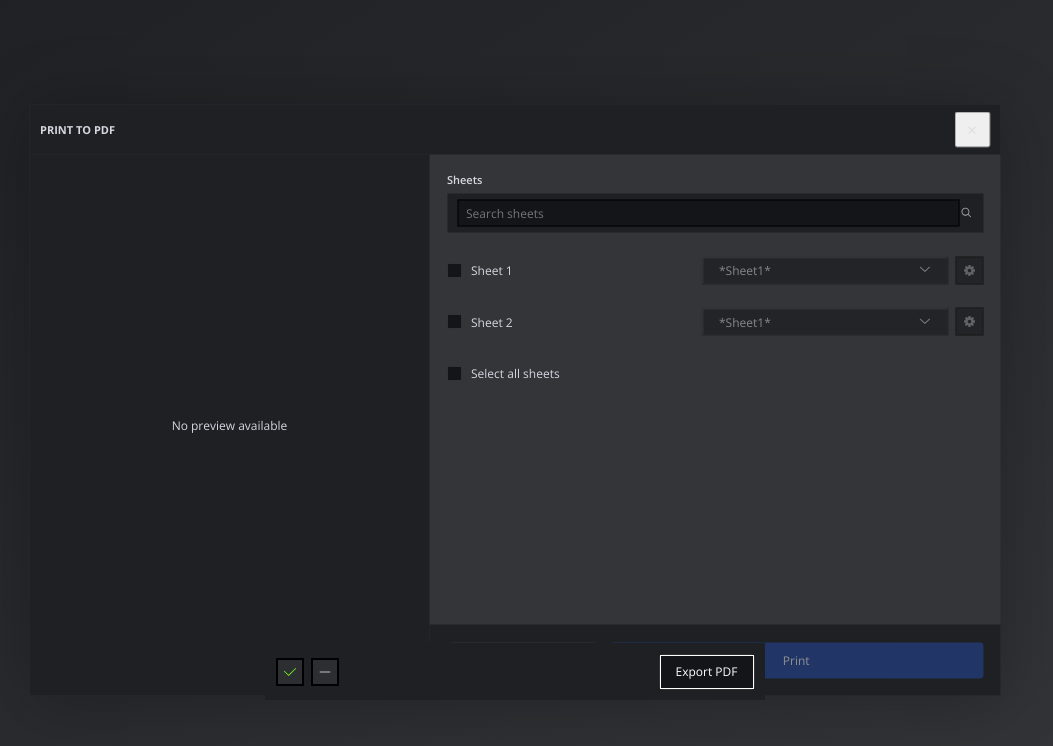
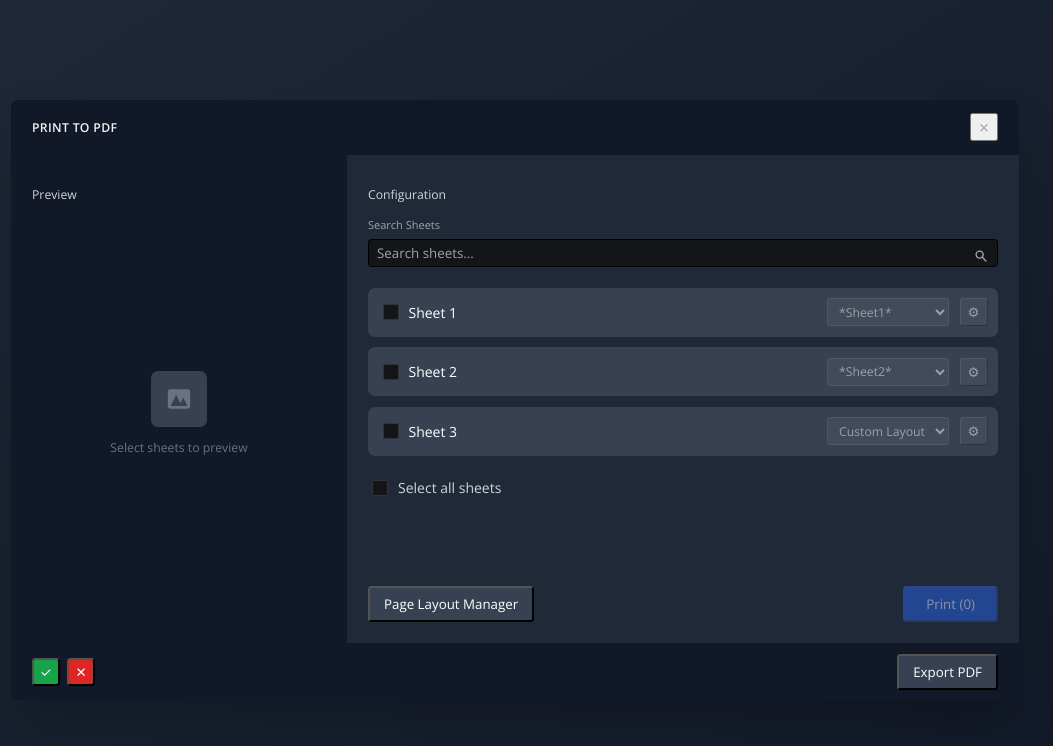
Before and after one commit to alexdubnyak/print-to-pdf, a React (Vite) app: page / in a window 1280 px wide. Shown: the top 746 px of the page, without its empty margins (125-1178 px from the left). Built offline with nearby package versions, Linux system fonts and the light colour scheme.

Commit message:
Complete rewrite: Clean modern Print to PDF interface

```diff
--- a/src/App.tsx
+++ b/src/App.tsx
@@ -1,306 +1,270 @@
-import { useState } from 'react';
+import React, { useState } from 'react';
+import './styles/globals.css';
 
-// Import real components instead of stubs
-import { ButtonPrimary } from '../components/button-primary';
-import { ButtonSecondary } from '../components/button-secondary';
-import { ButtonIcon } from '../components/button-icon';
-import { Checkbox } from '../components/checkbox';
-import { TextInput } from '../components/text-input';
-import { Select } from '../components/select';
-import { SheetNavigationLeft } from '../components/sheet-navigation-left';
-import { SheetNavigationRight } from '../components/sheet-navigation-right';
-import { SheetPreview } from '../components/sheet-preview';
-import { NoPreview } from '../components/no-preview';
-import { LayoutEditor } from '../components/layout-editor';
-import { PageLayoutManager } from '../components/page-layout-manager';
-
-// Import styles
-import './styles/globals.css';
+// Types
+interface Sheet {
+  id: string;
+  name: string;
+  widthMm: number;
+  heightMm: number;
+  layout: string;
+  selected: boolean;
+}
 
 export default function App() {
   const [isDialogOpen, setIsDialogOpen] = useState(true);
   const [searchValue, setSearchValue] = useState('');
-  const [selectAllChecked, setSelectAllChecked] = useState(false);
-  const [sheet1Checked, setSheet1Checked] = useState(false);
-  const [sheet2Checked, setSheet2Checked] = useState(false);
-  const [layoutValue, setLayoutValue] = useState('item1');
-  const [layout2Value, setLayout2Value] = useState('item1');
-  const [currentSheet, setCurrentSheet] = useState(1);
+  const [currentSheetIndex, setCurrentSheetIndex] = useState(0);
+  const [selectAll, setSelectAll] = useState(false);
 
-  // Layout editor states
-  const [isLayoutEditorOpen, setIsLayoutEditorOpen] = useState(false);
-  const [editingLayoutSheet, setEditingLayoutSheet] = useState<string>('');
-  const [isPageLayoutManagerOpen, setIsPageLayoutManagerOpen] = useState(false);
+  const [sheets, setSheets] = useState<Sheet[]>([
+    { id: '1', name: 'Sheet 1', widthMm: 707, heightMm: 500, layout: '*Sheet1*', selected: false },
+    { id: '2', name: 'Sheet 2', widthMm: 841, heightMm: 594, layout: '*Sheet2*', selected: false },
+    { id: '3', name: 'Sheet 3', widthMm: 297, heightMm: 210, layout: 'Custom Layout', selected: false },
+  ]);
 
-  // Activate all sheets functionality
-  const [isActivateAllActive, setIsActivateAllActive] = useState(false);
+  const selectedSheets = sheets.filter(sheet => sheet.selected);
+  const currentSheet = selectedSheets[currentSheetIndex] || sheets[0];
 
-  // Calculate selected sheets
-  const selectedSheets = [];
-  if (sheet1Checked) selectedSheets.push(1);
-  if (sheet2Checked) selectedSheets.push(2);
+  // Event handlers
+  const handleSheetSelect = (sheetId: string, selected: boolean) => {
+    setSheets(prev => prev.map(sheet =>
+      sheet.id === sheetId ? { ...sheet, selected } : sheet
+    ));
 
-  const selectedCount = selectedSheets.length;
-  const isPrintDisabled = selectedCount === 0;
+    if (selected && selectedSheets.length === 0) {
+      setCurrentSheetIndex(0);
+    }
+  };
 
-  // Navigation handlers
+  const handleSelectAll = (checked: boolean) => {
+    setSelectAll(checked);
+    setSheets(prev => prev.map(sheet => ({ ...sheet, selected: checked })));
+    if (checked) setCurrentSheetIndex(0);
+  };
+
+  const handleLayoutChange = (sheetId: string, layout: string) => {
+    setSheets(prev => prev.map(sheet =>
+      sheet.id === sheetId ? { ...sheet, layout } : sheet
+    ));
+  };
+
   const handlePrevSheet = () => {
-    if (selectedSheets.length > 0) {
-      const currentIndex = selectedSheets.indexOf(currentSheet);
-      if (currentIndex > 0) {
-        setCurrentSheet(selectedSheets[currentIndex - 1]);
-      }
+    if (currentSheetIndex > 0) {
+      setCurrentSheetIndex(currentSheetIndex - 1);
     }
   };
 
   const handleNextSheet = () => {
-    if (selectedSheets.length > 0) {
-      const currentIndex = selectedSheets.indexOf(currentSheet);
-      if (currentIndex < selectedSheets.length - 1) {
-        setCurrentSheet(selectedSheets[currentIndex + 1]);
-      }
+    if (currentSheetIndex < selectedSheets.length - 1) {
+      setCurrentSheetIndex(currentSheetIndex + 1);
     }
   };
 
-  // Event handlers
-  const handleActivateAll = () => {
-    setIsActivateAllActive(!isActivateAllActive);
-    console.log(`✅ Activate all: ${!isActivateAllActive}`);
-  };
-
-  const handleSelectAllClick = (checked: boolean) => {
-    setSelectAllChecked(checked);
-    setSheet1Checked(checked);
-    setSheet2Checked(checked);
-    if (checked) setCurrentSheet(1);
-  };
-
-  const handleSheet1Click = (checked: boolean) => {
-    setSheet1Checked(checked);
-    setSelectAllChecked(checked && sheet2Checked);
-    if (checked && (!sheet2Checked || currentSheet !== 2)) {
-      setCurrentSheet(1);
-    }
-  };
-
-  const handleSheet2Click = (checked: boolean) => {
-    setSheet2Checked(checked);
-    setSelectAllChecked(checked && sheet1Checked);
-    if (checked && (!sheet1Checked || currentSheet !== 1)) {
-      setCurrentSheet(2);
-    }
+  const handlePrint = () => {
+    console.log('Printing sheets:', selectedSheets);
   };
 
   if (!isDialogOpen) {
     return (
-      <div className="size-full flex items-center justify-center">
-        <ButtonPrimary onClick={() => setIsDialogOpen(true)}>
+      <div className="min-h-screen bg-gray-900 flex items-center justify-center">
+        <button
+          onClick={() => setIsDialogOpen(true)}
+          className="px-6 py-3 bg-blue-600 text-white rounded-lg hover:bg-blue-700 transition-colors"
+        >
           Open Print Dialog
-        </ButtonPrimary>
-      </div>
-    );
-  }
-
-  if (isPageLayoutManagerOpen) {
-    return (
-      <div className="relative size-full">
-        <div className="absolute inset-0 bg-gradient-to-br from-[#1e2023] to-[#333538]" />
-        <div className="absolute top-[20%] left-1/2 transform -translate-x-1/2 w-[770px] h-[360px]">
-          <PageLayoutManager onClose={() => setIsPageLayoutManagerOpen(false)} />
-        </div>
+        </button>
       </div>
     );
   }
 
   return (
-    <div className="relative size-full">
-      <div className="absolute inset-0 bg-gradient-to-br from-[#1e2023] to-[#333538]" />
+    <div className="min-h-screen bg-gradient-to-br from-gray-800 to-gray-900 flex items-center justify-center p-4">
+      <div className="bg-gray-800 rounded-lg shadow-2xl w-full max-w-6xl h-[600px] flex flex-col overflow-hidden">
 
-      {/* Print Dialog */}
-      <div className="absolute top-1/2 left-1/2 transform -translate-x-1/2 -translate-y-1/2 w-[971px] h-[591px] bg-[#333538] shadow-dialog flex flex-col">
-
-        {/* Dialog Header */}
-        <div className="bg-[#1e2023] flex items-center justify-between px-3 py-2">
-          <div className="text-[#d5d7e1] text-xs uppercase font-bold">Print to PDF</div>
+        {/* Header */}
+        <div className="bg-gray-900 px-6 py-3 flex justify-between items-center border-b border-gray-700">
+          <h1 className="text-gray-100 font-semibold text-sm uppercase tracking-wide">Print to PDF</h1>
           <button
             onClick={() => setIsDialogOpen(false)}
-            className="w-9 h-9 flex items-center justify-center hover:opacity-80 text-[#dfdfdf]"
+            className="text-gray-400 hover:text-white text-xl w-8 h-8 flex items-center justify-center"
           >
-            ✕
+            ×
           </button>
         </div>
 
-        {/* Main Content */}
         <div className="flex flex-1">
 
-          {/* Left Preview Panel */}
-          <div className="w-[400px] bg-[#1e2023] p-5 flex flex-col items-center justify-center">
-            {selectedCount === 0 ? (
-              <NoPreview />
+          {/* Preview Panel */}
+          <div className="w-96 bg-gray-900 p-6 flex flex-col">
+            <h2 className="text-gray-300 text-sm font-medium mb-4">Preview</h2>
+
+            {selectedSheets.length === 0 ? (
+              <div className="flex-1 flex items-center justify-center">
+                <div className="text-center text-gray-500">
+                  <div className="w-16 h-16 mx-auto mb-3 bg-gray-700 rounded-lg flex items-center justify-center">
+                    <svg className="w-8 h-8" fill="currentColor" viewBox="0 0 20 20">
+                      <path fillRule="evenodd" d="M4 3a2 2 0 00-2 2v10a2 2 0 002 2h12a2 2 0 002-2V5a2 2 0 00-2-2H4zm12 12H4l4-8 3 6 2-4 3 6z" clipRule="evenodd" />
+                    </svg>
+                  </div>
+                  <p className="text-sm">Select sheets to preview</p>
+                </div>
+              </div>
             ) : (
-              <>
-                <SheetPreview
-                  image="/placeholder-sheet.png"
-                  sheetName={`Sheet ${currentSheet}`}
-                  widthMm={currentSheet === 1 ? "707" : "841"}
-                  heightMm={currentSheet === 1 ? "500" : "594"}
-                />
+              <div className="flex-1 flex flex-col items-center">
+                {/* Sheet Preview */}
+                <div className="bg-white rounded-lg shadow-lg mb-4" style={{
+                  width: '280px',
+                  height: '200px',
+                  aspectRatio: `${currentSheet.widthMm}/${currentSheet.heightMm}`
+                }}>
+                  <div className="w-full h-full bg-gray-100 rounded-lg border-2 border-dashed border-gray-300 flex items-center justify-center">
+                    <div className="text-center text-gray-600">
+                      <p className="font-medium">{currentSheet.name}</p>
+                      <p className="text-sm">{currentSheet.widthMm} × {currentSheet.heightMm} mm</p>
+                    </div>
+                  </div>
+                </div>
 
-                {/* Navigation arrows if multiple sheets selected */}
-                {selectedCount > 1 && (
-                  <div className="flex items-center gap-2 mt-4">
-                    <SheetNavigationLeft
-                      disabled={selectedSheets.indexOf(currentSheet) === 0}
+                {/* Sheet Info */}
+                <div className="text-center mb-4">
+                  <h3 className="text-white font-medium">{currentSheet.name}</h3>
+                  <p className="text-gray-400 text-sm">{currentSheet.widthMm} × {currentSheet.heightMm} mm</p>
+                </div>
+
+                {/* Navigation */}
+                {selectedSheets.length > 1 && (
+                  <div className="flex items-center gap-3">
+                    <button
                       onClick={handlePrevSheet}
-                    />
-                    <span className="text-[#cfcfcf] text-xs px-2">
-                      {selectedSheets.indexOf(currentSheet) + 1} of {selectedCount}
+                      disabled={currentSheetIndex === 0}
+                      className="w-8 h-8 rounded bg-gray-700 flex items-center justify-center text-white disabled:opacity-50 disabled:cursor-not-allowed hover:bg-gray-600 transition-colors"
+                    >
+                      ‹
+                    </button>
+                    <span className="text-gray-300 text-sm px-2">
+                      {currentSheetIndex + 1} of {selectedSheets.length}
                     </span>
-                    <SheetNavigationRight
-                      disabled={selectedSheets.indexOf(currentSheet) === selectedCount - 1}
+                    <button
                       onClick={handleNextSheet}
-                    />
+                      disabled={currentSheetIndex === selectedSheets.length - 1}
+                      className="w-8 h-8 rounded bg-gray-700 flex items-center justify-center text-white disabled:opacity-50 disabled:cursor-not-allowed hover:bg-gray-600 transition-colors"
+                    >
+                      ›
+                    </button>
                   </div>
                 )}
-              </>
+              </div>
             )}
           </div>
 
-          {/* Right Config Panel */}
-          {isLayoutEditorOpen ? (
-            <LayoutEditor
-              sheetName={editingLayoutSheet}
-              onClose={() => setIsLayoutEditorOpen(false)}
-              onSave={() => setIsLayoutEditorOpen(false)}
-            />
-          ) : (
-            <div className="flex-1 flex flex-col">
+          {/* Configuration Panel */}
+          <div className="flex-1 p-6 flex flex-col">
+            <h2 className="text-gray-300 text-sm font-medium mb-4">Configuration</h2>
 
-              {/* Main Config Area */}
-              <div className="flex-1 p-5 space-y-5">
-
-                {/* Search Section */}
-                <div>
-                  <div className="text-[#d5d7e1] text-xs font-semibold mb-2">Sheets</div>
-                  <TextInput
-                    value={searchValue}
-                    onChange={setSearchValue}
-                    placeholder="Search sheets"
-                    showSearchIcon={true}
-                  />
-                </div>
-
-                {/* Checkboxes and Selects */}
-                <div className="space-y-3">
-
-                  {/* Sheet 1 */}
-                  <div className="flex items-center gap-2">
-                    <div className="flex-1">
-                      <Checkbox
-                        checked={sheet1Checked}
-                        onChange={handleSheet1Click}
-                        label="Sheet 1"
-                      />
-                    </div>
-                    <div className="flex-1">
-                      <Select
-                        itemCount={3}
-                        itemName1="*Sheet1*"
-                        itemName2="*Sheet2*"
-                        itemName3="Custom Layout"
-                        headerText="Sheet 1 Layout"
-                        value={layoutValue}
-                        onChange={setLayoutValue}
-                        disabled={!sheet1Checked}
-                      />
-                    </div>
-                    <ButtonIcon
-                      icon="edit-layout"
-                      onClick={() => {
-                        setEditingLayoutSheet('Sheet 1');
-                        setIsLayoutEditorOpen(true);
-                      }}
-                      disabled={!sheet1Checked}
-                    />
-                  </div>
-
-                  {/* Sheet 2 */}
-                  <div className="flex items-center gap-2">
-                    <div className="flex-1">
-                      <Checkbox
-                        checked={sheet2Checked}
-                        onChange={handleSheet2Click}
-                        label="Sheet 2"
-                      />
-                    </div>
-                    <div className="flex-1">
-                      <Select
-                        itemCount={3}
-                        itemName1="*Sheet1*"
-                        itemName2="*Sheet2*"
-                        itemName3="Custom Layout"
-                        headerText="Sheet 2 Layout"
-                        value={layout2Value}
-                        onChange={setLayout2Value}
-                        disabled={!sheet2Checked}
-                      />
-                    </div>
-                    <ButtonIcon
-                      icon="edit-layout"
-                      onClick={() => {
-                        setEditingLayoutSheet('Sheet 2');
-                        setIsLayoutEditorOpen(true);
-                      }}
-                      disabled={!sheet2Checked}
-                    />
-                  </div>
-
-                  {/* Select All */}
-                  <Checkbox
-                    checked={selectAllChecked}
-                    onChange={handleSelectAllClick}
-                    label="Select all sheets"
-                  />
-                </div>
-              </div>
-
-              {/* Bottom Toolbar */}
-              <div className="p-5 flex justify-end gap-3 bg-[#1e2023]">
-                <ButtonSecondary onClick={() => setIsPageLayoutManagerOpen(true)}>
-                  Page layout manager
-                </ButtonSecondary>
-
-                <ButtonPrimary onClick={() => console.log('Print clicked')} disabled={isPrintDisabled}>
-                  Print
-                </ButtonPrimary>
+            {/* Search */}
+            <div className="mb-6">
+              <label className="block text-gray-400 text-xs font-medium mb-2">Search Sheets</label>
+              <div className="relative">
+                <input
+                  type="text"
+                  value={searchValue}
+                  onChange={(e) => setSearchValue(e.target.value)}
+                  placeholder="Search sheets..."
+                  className="w-full px-3 py-2 bg-gray-700 border border-gray-600 rounded text-white placeholder-gray-400 focus:border-blue-500 focus:outline-none"
+                />
+                <svg className="absolute right-3 top-2.5 w-4 h-4 text-gray-400" fill="currentColor" viewBox="0 0 20 20">
+                  <path fillRule="evenodd" d="M8 4a4 4 0 100 8 4 4 0 000-8zM2 8a6 6 0 1110.89 3.476l4.817 4.817a1 1 0 01-1.414 1.414l-4.816-4.816A6 6 0 012 8z" clipRule="evenodd" />
+                </svg>
               </div>
             </div>
-          )}
+
+            {/* Sheet List */}
+            <div className="flex-1 space-y-3 mb-6">
+              {sheets
+                .filter(sheet => sheet.name.toLowerCase().includes(searchValue.toLowerCase()))
+                .map(sheet => (
+                <div key={sheet.id} className="flex items-center gap-3 p-3 bg-gray-700 rounded-lg">
+                  <label className="flex items-center gap-2 flex-1 cursor-pointer">
+                    <input
+                      type="checkbox"
+                      checked={sheet.selected}
+                      onChange={(e) => handleSheetSelect(sheet.id, e.target.checked)}
+                      className="w-4 h-4 text-blue-600 bg-gray-600 border-gray-500 rounded focus:ring-blue-500"
+                    />
+                    <span className="text-white">{sheet.name}</span>
+                  </label>
+
+                  <select
+                    value={sheet.layout}
+                    onChange={(e) => handleLayoutChange(sheet.id, e.target.value)}
+                    disabled={!sheet.selected}
+                    className="px-2 py-1 bg-gray-600 border border-gray-500 rounded text-white text-sm disabled:opacity-50 focus:border-blue-500 focus:outline-none"
+                  >
+                    <option value="*Sheet1*">*Sheet1*</option>
+                    <option value="*Sheet2*">*Sheet2*</option>
+                    <option value="Custom Layout">Custom Layout</option>
+                  </select>
+
+                  <button
+                    disabled={!sheet.selected}
+                    className="w-8 h-8 bg-gray-600 border border-gray-500 rounded flex items-center justify-center text-white disabled:opacity-50 hover:bg-gray-500 transition-colors"
+                  >
+                    ⚙
+                  </button>
+                </div>
+              ))}
+
+              {/* Select All */}
+              <div className="pt-3 border-t border-gray-600">
+                <label className="flex items-center gap-2 cursor-pointer">
+                  <input
+                    type="checkbox"
+                    checked={selectAll}
+                    onChange={(e) => handleSelectAll(e.target.checked)}
+                    className="w-4 h-4 text-blue-600 bg-gray-600 border-gray-500 rounded focus:ring-blue-500"
+                  />
+                  <span className="text-gray-300">Select all sheets</span>
+                </label>
+              </div>
+            </div>
+
+            {/* Actions */}
+            <div className="flex justify-between">
+              <button className="px-4 py-2 bg-gray-700 text-white rounded hover:bg-gray-600 transition-colors">
+                Page Layout Manager
+              </button>
+              <button
+                onClick={handlePrint}
+                disabled={selectedSheets.length === 0}
+                className="px-6 py-2 bg-blue-600 text-white rounded hover:bg-blue-700 disabled:opacity-50 disabled:cursor-not-allowed transition-colors"
+              >
+                Print ({selectedSheets.length})
+              </button>
+            </div>
+          </div>
         </div>
-      </div>
 
-      {/* Bottom Action Toolbar */}
-      <div className="absolute bottom-[100px] left-1/2 transform -translate-x-1/2 bg-[#1e2023] p-3 flex items-center justify-between w-[500px]">
-        <div className="flex gap-2">
-          <ButtonIcon
-            icon="approve"
-            onClick={handleActivateAll}
-            variant="secondary"
-            className={isActivateAllActive ? 'activate-all-active' : ''}
-          />
-          <ButtonIcon
-            icon="deactivate"
-            onClick={() => {
-              setSelectAllChecked(false);
-              setSheet1Checked(false);
-              setSheet2Checked(false);
-            }}
-            variant="secondary"
-          />
+        {/* Bottom Toolbar */}
+        <div className="bg-gray-900 px-6 py-3 border-t border-gray-700 flex justify-between items-center">
+          <div className="flex gap-2">
+            <button
+              onClick={() => handleSelectAll(true)}
+              className="w-8 h-8 bg-green-600 rounded flex items-center justify-center text-white hover:bg-green-700 transition-colors"
+            >
+              ✓
+            </button>
+            <button
+              onClick={() => handleSelectAll(false)}
+              className="w-8 h-8 bg-red-600 rounded flex items-center justify-center text-white hover:bg-red-700 transition-colors"
+            >
+              ✕
+            </button>
+          </div>
+          <button className="px-4 py-2 bg-gray-700 text-white rounded hover:bg-gray-600 transition-colors">
+            Export PDF
+          </button>
         </div>
-        <ButtonSecondary onClick={() => console.log('Export PDF clicked')}>
-          Export PDF
-        </ButtonSecondary>
       </div>
     </div>
   );
```
